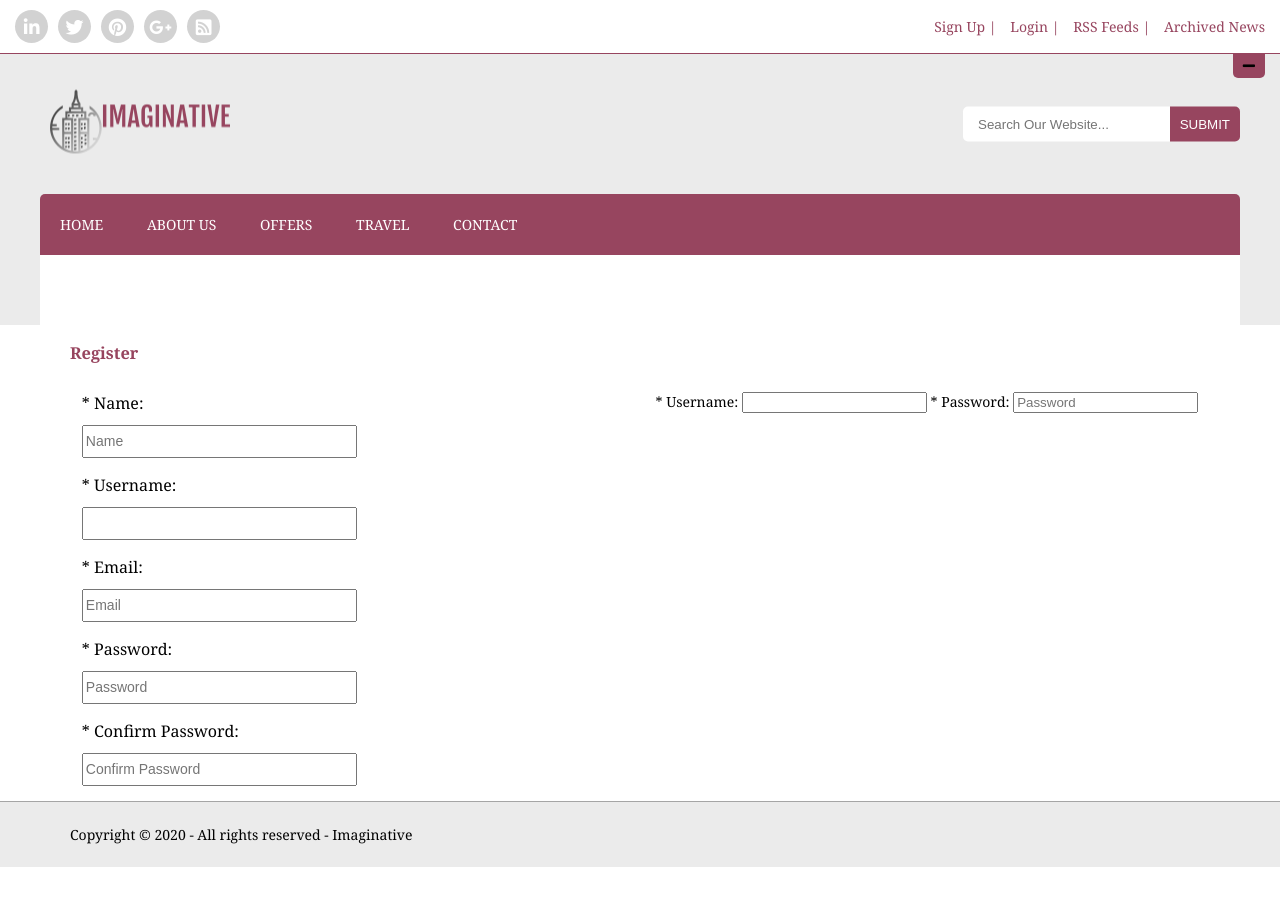
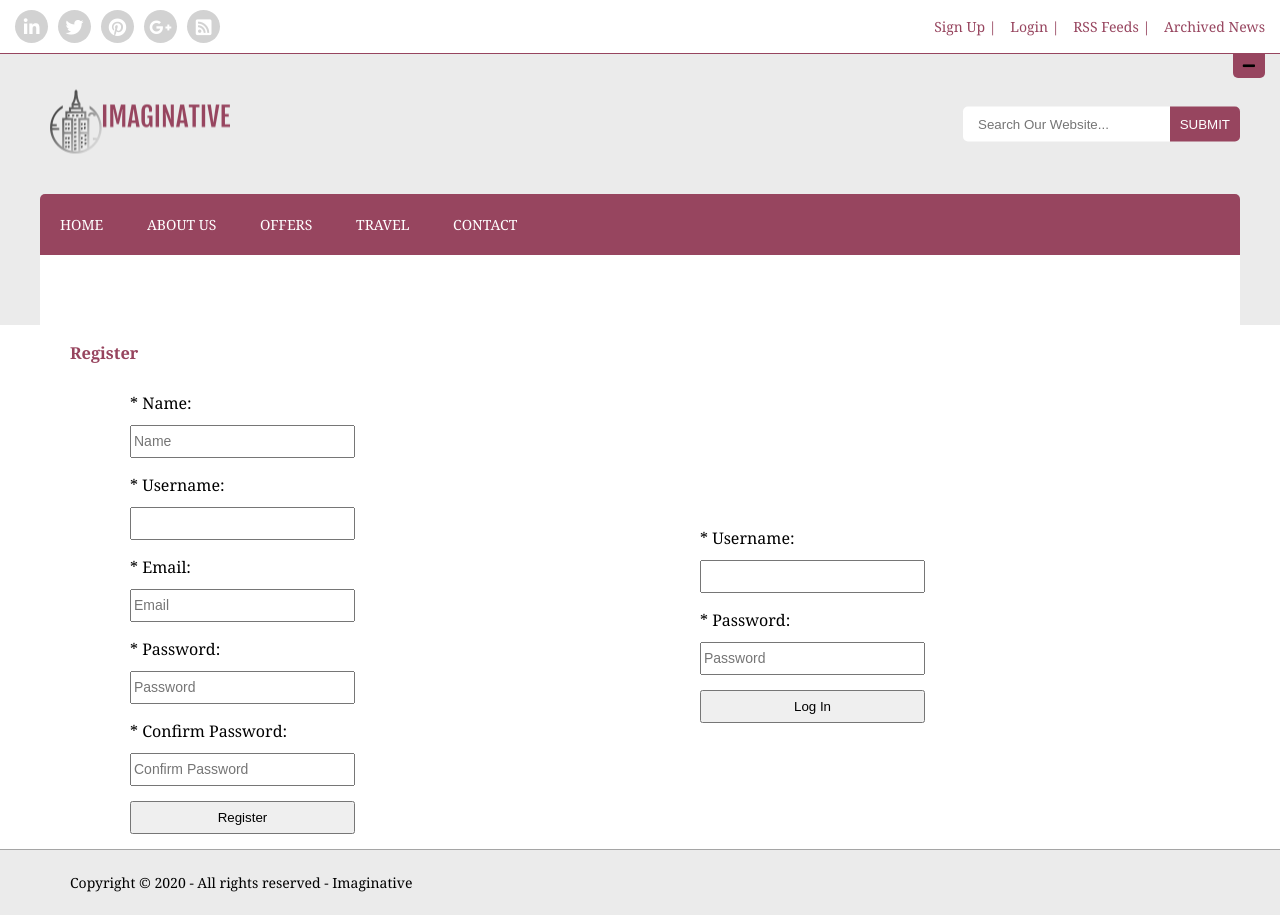
Before and after one commit to drinmusa/BI_20-21_Gr3, a PHP site: page /user.php in a window 1280 px wide. Before the commit the page ends 867 px from the top, so only its background shows below. Run offline with PHP 8.4, Linux system fonts and the light colour scheme.

Commit message:
CSS fixes on login/signup

```diff
--- /dev/null
+++ b/css/user.css
@@ -0,0 +1,256 @@
+:root {
+  --purple: #97445e;
+  --dark: #333333;
+  --white: #ffffff;
+  --grey: #ebebeb;
+}
+* {
+  -webkit-box-sizing: border-box;
+  -moz-box-sizing: border-box;
+  box-sizing: border-box;
+}
+html,
+body {
+  width: 100%;
+  height: 100%;
+}
+html,
+body {
+  font-family: Georgia, "Times New Roman", Times, serif, sans-serif;
+  font-size: 14px;
+  line-height: 1.5;
+}
+body {
+  margin: 0;
+  padding: 0;
+  font-size: 100%;
+  background-color: #ffffff;
+}
+.container {
+  width: 1140px;
+  margin: 0 auto;
+}
+
+.container-fluid {
+  width: 1200px;
+  margin: 0 auto;
+}
+
+.social-top {
+  background-color: #ffffff;
+  border-bottom: 1px solid #97455f;
+  padding: 10px;
+  position: relative;
+  transition: all 350ms ease-in-out;
+}
+.social-top-content {
+  display: flex;
+  align-items: center;
+  justify-content: space-between;
+}
+
+.social-icons {
+  display: flex;
+}
+
+.social-icons a {
+  background-color: #d2d2d2;
+  display: flex;
+  align-items: center;
+  justify-content: center;
+  width: 33px;
+  height: 33px;
+  margin-left: 5px;
+  margin-right: 5px;
+  text-decoration: none;
+  border-radius: 50px;
+}
+
+.social-icons a:hover {
+  background-color: #ee802f;
+  cursor: pointer;
+}
+.social-icons a i {
+  font-size: 18px;
+  color: #ffffff;
+  text-align: center;
+}
+
+.social-links a {
+  color: #97455f;
+  padding: 0 5px;
+  text-decoration: none;
+}
+.social-btn {
+  background-color: #97455f;
+  position: absolute;
+  right: 15px;
+  top: 100%;
+  display: inline-block;
+  border-bottom-left-radius: 5px;
+  border-bottom-right-radius: 5px;
+}
+
+.social-btn #social-btn-expand {
+  display: block;
+  padding: 2px 10px;
+}
+
+.social-btn #social-btn-expand:hover {
+  cursor: pointer;
+}
+.showhide {
+  margin-top: -54px;
+}
+
+.main-header {
+  width: 100%;
+  height: auto;
+  background-color: #ebebeb;
+}
+
+.header-top {
+  position: relative;
+  height: 140px;
+}
+
+.header-logo {
+  position: relative;
+  display: inline-block;
+  top: 50%;
+  transform: translateY(-50%);
+}
+
+.header-search {
+  position: relative;
+  display: inline-block;
+  float: right;
+  top: 50%;
+  transform: translateY(-50%);
+}
+
+.navbar {
+  background-color: #97455f;
+  position: relative;
+  border-top-left-radius: 5px;
+  border-top-right-radius: 5px;
+}
+.header-space {
+  background-color: #ffffff;
+  width: 100%;
+  height: 70px;
+  position: relative;
+  display: block;
+  /* box-shadow: 0px -15px 15px rgba(0, 0, 0, .15); */
+}
+
+.nav-menu {
+  margin: 0;
+  padding: 0;
+}
+
+.nav-item {
+  list-style: none;
+  display: inline-block;
+}
+
+.nav-link {
+  color: #ffffff;
+  padding: 20px;
+  display: block;
+  text-decoration: none;
+}
+.nav-link-active {
+  background-color: #79364b;
+}
+
+.search-input {
+  background-color: #ffffff;
+  border: none;
+  padding: 10px 15px;
+  border-top-left-radius: 5px;
+  border-top-right-radius: 0px;
+  border-bottom-left-radius: 5px;
+  border-bottom-right-radius: 0px;
+}
+
+.search-btn {
+  cursor: pointer;
+  background-color: #97455f;
+  color: #ffffff;
+  border: none;
+  margin-left: -4px;
+  padding: 10px;
+  border-top-right-radius: 5px;
+  border-top-left-radius: 0px;
+  border-bottom-right-radius: 5px;
+  border-bottom-left-radius: 0px;
+}
+.search-btn:hover {
+  background-color: #88394d;
+}
+.main-footer {
+  background-color: #ebebeb;
+  padding: 22px 0px;
+  border-top: 1px solid #a5a5a5;
+}
+/* Main Contact form -- Start */
+
+.contact-container {
+  display: flex;
+  flex-direction: row;
+  justify-content: space-around;
+  margin-top: 25px;
+}
+#register-form,
+#login-form {
+  display: flex;
+  flex-direction: column;
+  justify-content: center;
+  width: 450px;
+}
+#register-form > label,
+#login-form > label {
+  font-size: 16px;
+  margin-bottom: 10px;
+}
+#register-form > input,
+#login-form > input {
+  height: 33px;
+  margin-bottom: 15px;
+}
+#register-form > .required,
+#login-form > .required {
+  color: red;
+}
+#register-form > input::placeholder,
+#login-form > input::placeholder {
+  font-size: 14px;
+}
+#register-form > input,
+#login-form > input,
+#register-form > textarea,
+#login-form > textarea {
+  width: 50%;
+}
+#register-from > input:focus,
+#login-form > input:focus,
+#register-form > textarea:focus,
+#login-form > textarea:focus {
+  outline: none !important;
+  border: 1px solid #97455e;
+  box-shadow: 0 0 10px #97445e;
+}
+#register-form >,
+#login-form > #sendMessage {
+  margin-top: 10px;
+  width: 20%;
+  color: #fff;
+  background-color: #97445e;
+  border-radius: 5px;
+  border: none;
+  font-size: 15px;
+  text-transform: uppercase;
+}
+
+/*Main Contact form -- End*/
--- a/register.php
+++ b/register.php
@@ -10,7 +10,7 @@
             die("Connection error: " . $connection->connect_error);
         }
 
-        $sqlQuery = "CREATE TABLE IF NOT EXISTS Users (
+        $sqlQuery = "CREATE TABLE IF NOT EXISTS users (
             id INT(11) UNSIGNED AUTO_INCREMENT PRIMARY KEY,
             name VARCHAR(20) NOT NULL,
 						username VARCHAR(20) NOT NULL,
--- a/user.php
+++ b/user.php
@@ -9,7 +9,7 @@
       integrity="sha512-+4zCK9k+qNFUR5X+cKL9EIR+ZOhtIloNl9GIKS57V1MyNsYpYcUrUeQc9vNfzsWfV28IaLL3i96P9sdNyeRssA=="
       crossorigin="anonymous"
     />
-    <link rel="stylesheet" href="./css/contact.css" />
+    <link rel="stylesheet" href="./css/user.css" />
     <title>Imaginative | CONTACT</title>
   </head>
 
@@ -87,7 +87,7 @@
         <div class="container">
           <h3 style="color: #97445e">Register</h3>
           <div class="contact-container">
-            <form action="signup.php" method="POST" id="main-form">
+            <form action="register.php" method="POST" id="register-form">
               <label for="name"><span class="required">* </span> Name:</label>
               <input
                 type="text"
@@ -113,15 +113,21 @@
           <input type="password" name="password" id="password" placeholder="Password">
 					<label for="confirmpassword"><span class="required">* </span>Confirm Password:</label>
           <input type="password" name="confirmpassword" id="confirmpassword" placeholder="Confirm Password">
+					<input type="submit" name="register" value="Register">
             </form>
+         <div class="contact-container">
 
-           <form action="login.php" method="POST">
+				   <form action="login.php" method="POST" id="login-form">
 					 <label for="username"><span class="required">*</span> Username:</label>
 							<input type="text" name="username" id="username" placholder="Username">
 							<label for="password"><span class="required">* </span>Password:</label>
           <input type="password" name="password" id="password" placeholder="Password">
+					<input type="submit" name="login" value="Log In">
 					 </form>
-          </div>
+				 </div>
+
+					</div>
+
         </div>
       </section>
     </main>
@@ -135,6 +141,6 @@
       integrity="sha256-9/aliU8dGd2tb6OSsuzixeV4y/faTqgFtohetphbbj0="
       crossorigin="anonymous"
     ></script>
-    <script src="./js/contact.js"></script>
+    <!-- <script src="./js/contact.js"></script> -->
   </body>
 </html>
```
Also changed, not shown: login.php (+5 -5 lines), session.php (added, +14 -0 lines).
